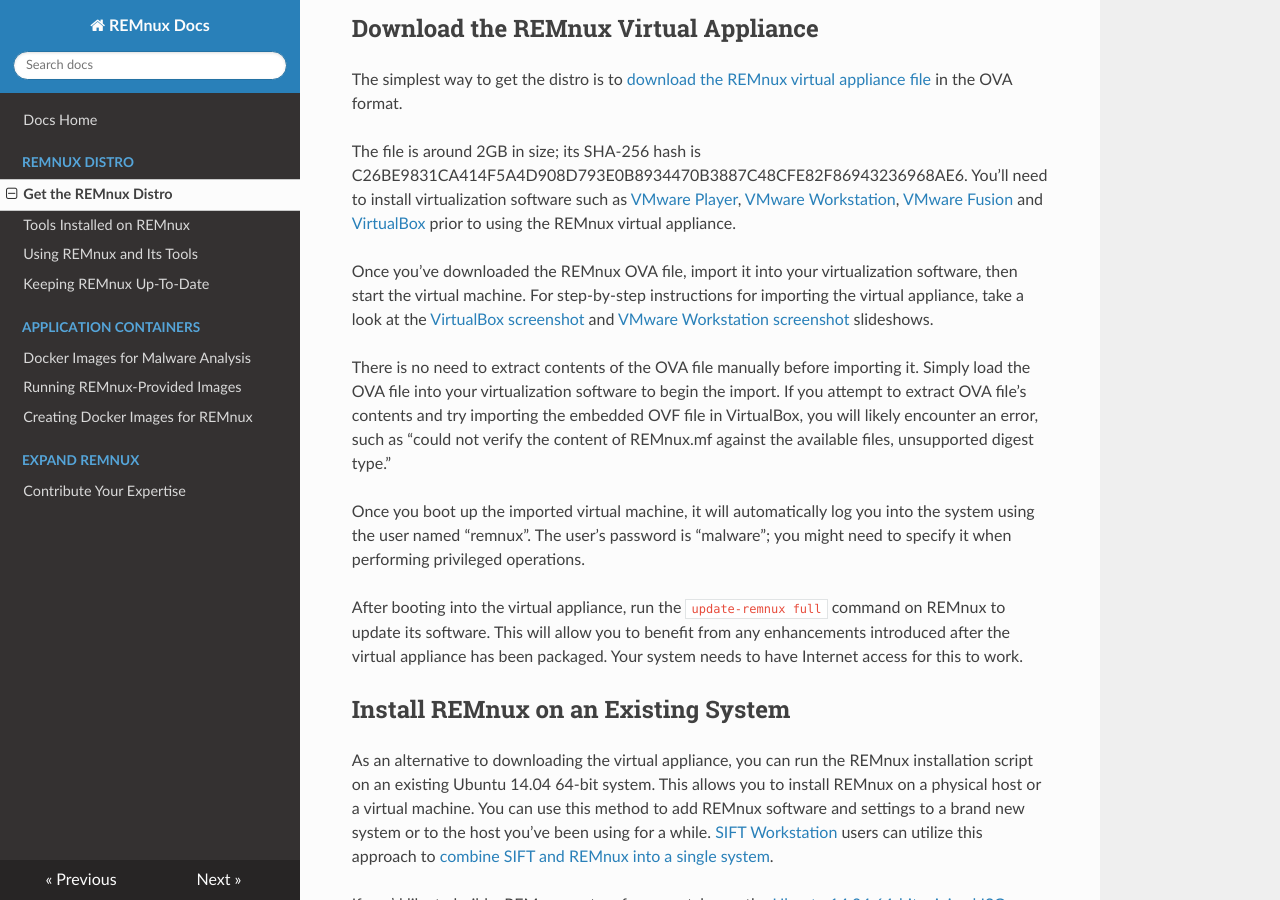
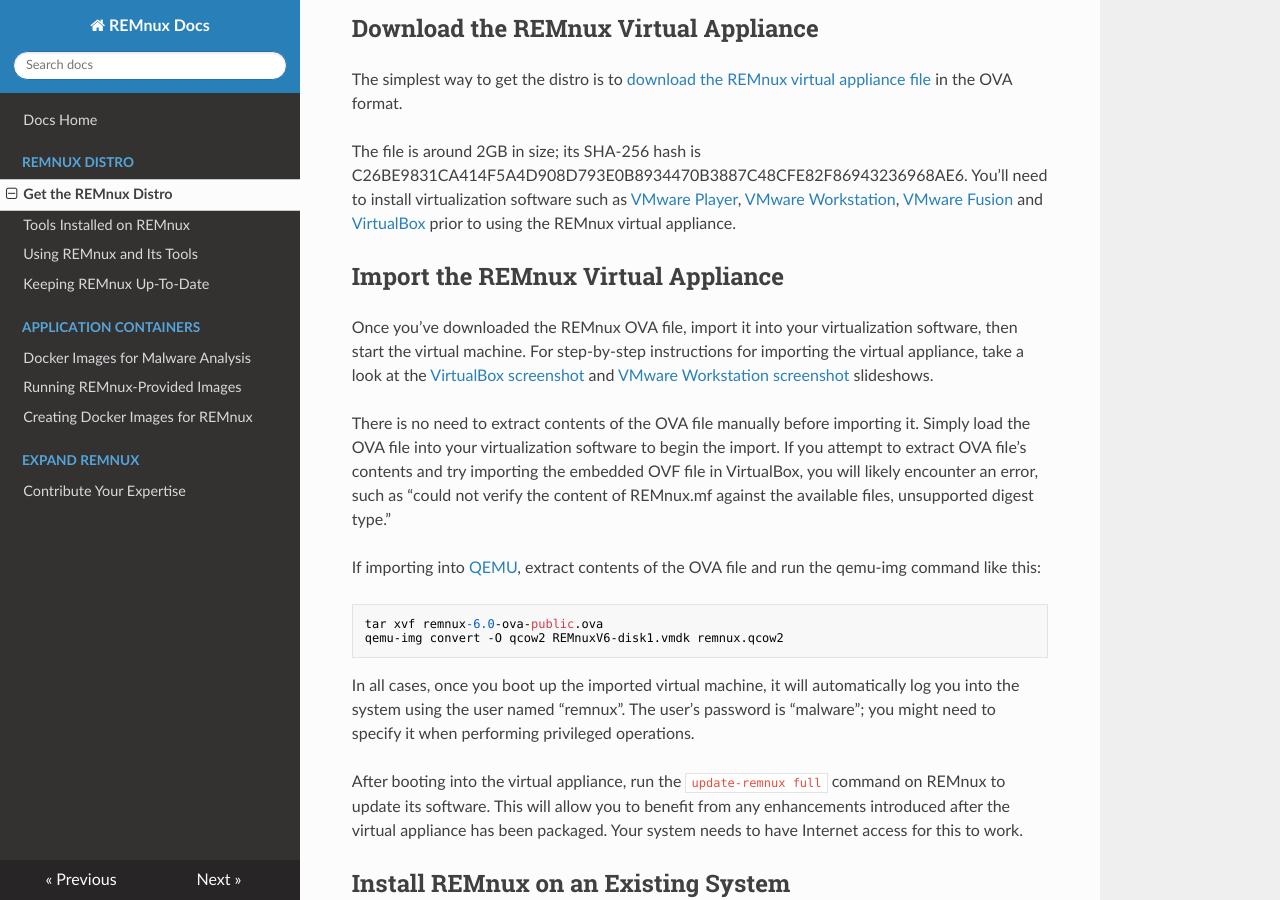
Before and after one commit to wzod/docs, an MkDocs documentation site: the page built from source/distro/get.md, in a window 1280 px wide and 900 px high, scrolled down 231 px. Built offline with MkDocs 1.6.1, drawn with Linux system fonts in a browser that asks for light colours; nearby versions of some CDN libraries; old or Windows-style settings are respelled for this version of MkDocs.

Commit message:
Added instructions for importing the REMnux VM into QEMU.

```diff
--- a/source/distro/get.md
+++ b/source/distro/get.md
@@ -6,11 +6,18 @@
 
 The file is around 2GB in size; its SHA-256 hash is C26BE9831CA414F5A4D908D793E0B8934470B3887C48CFE82F86943236968AE6. You'll need to install virtualization software such as [VMware Player](http://www.vmware.com/products/player/), [VMware Workstation](http://www.vmware.com/products/workstation/), [VMware Fusion](http://www.vmware.com/products/fusion/) and [VirtualBox](https://www.virtualbox.org/) prior to using the REMnux virtual appliance.
 
+## Import the REMnux Virtual Appliance
+
 Once you've downloaded the REMnux OVA file, import it into your virtualization software, then start the virtual machine. For step-by-step instructions for importing the virtual appliance, take a look at the [VirtualBox screenshot](https://plus.google.com/photos/+REMnuxOrg/albums/6157106174723932177?authkey=CIyg87D27tymcw) and [VMware Workstation screenshot](https://plus.google.com/photos/+REMnuxOrg/albums/6157110042890668913?authkey=CI6cuIrXtoPmrAE) slideshows.
 
 There is no need to extract contents of the OVA file manually before importing it. Simply load the OVA file into your virtualization software to begin the import. If you attempt to extract OVA file's contents and try importing the embedded OVF file in VirtualBox, you will likely encounter an error, such as "could not verify the content of REMnux.mf against the available files, unsupported digest type."
 
-Once you boot up the imported virtual machine, it will automatically log you into the system using the user named "remnux". The user's password is "malware"; you might need to specify it when performing privileged operations.
+If importing into [QEMU](http://wiki.qemu.org/), extract contents of the OVA file and run the qemu-img command like this:
+
+    tar xvf remnux-6.0-ova-public.ova
+    qemu-img convert -O qcow2 REMnuxV6-disk1.vmdk remnux.qcow2
+
+In all cases, once you boot up the imported virtual machine, it will automatically log you into the system using the user named "remnux". The user's password is "malware"; you might need to specify it when performing privileged operations.
 
 After booting into the virtual appliance, run the `update-remnux full` command on REMnux to update its software. This will allow you to benefit from any enhancements introduced after the virtual appliance has been packaged. Your system needs to have Internet access for this to work.
 
```
